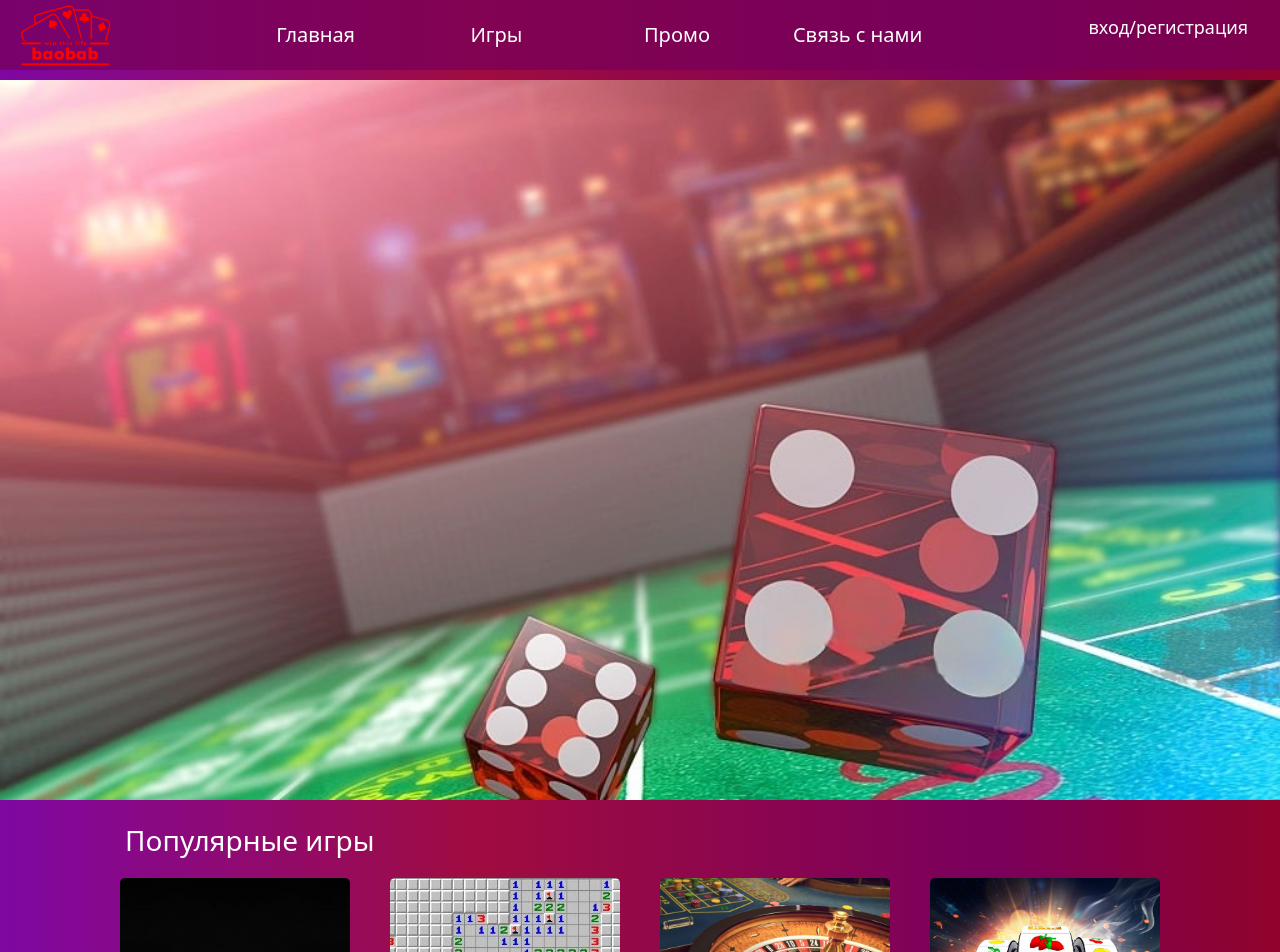
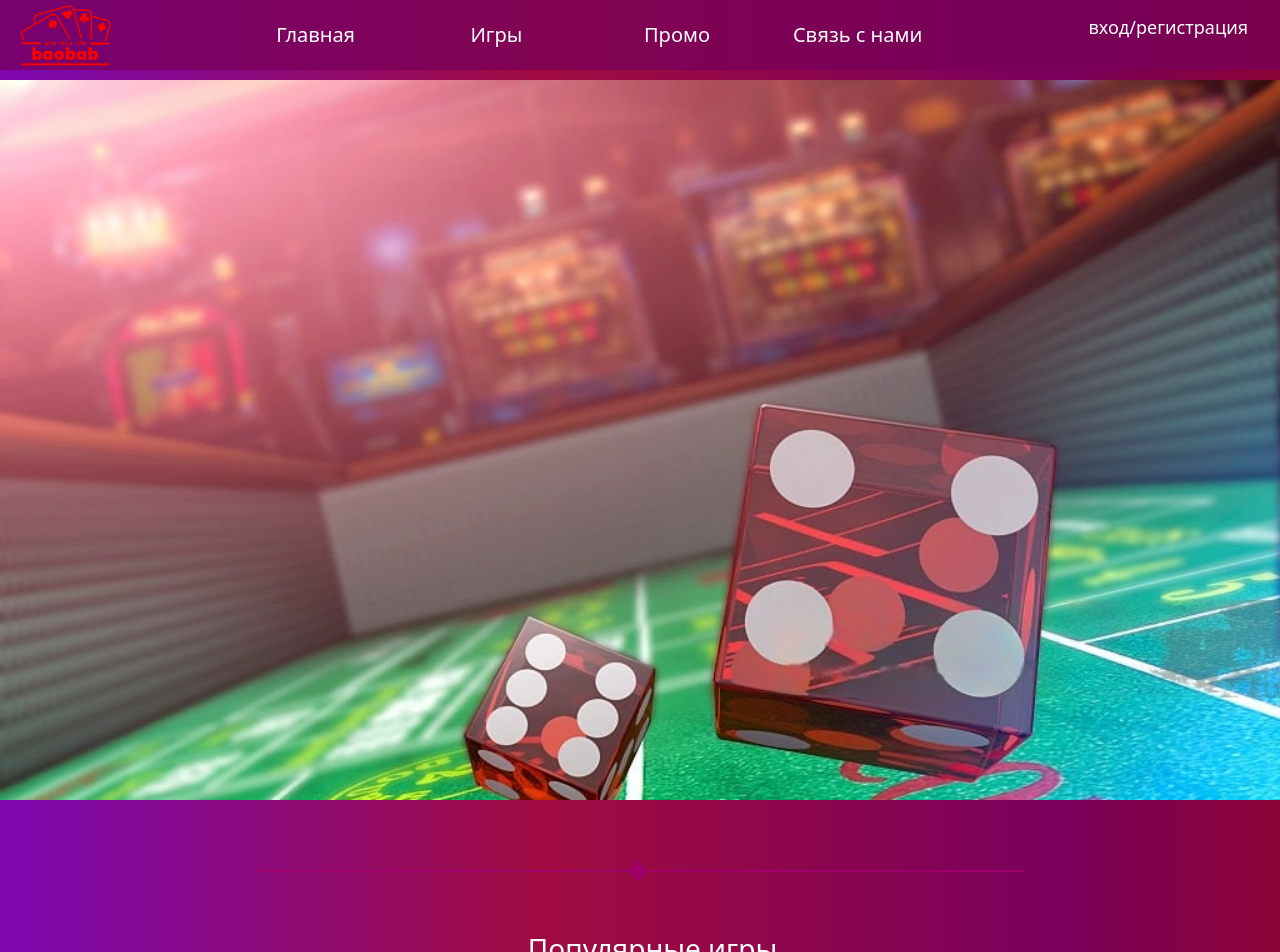
Before and after one commit to Uvoi/Casino, a React (Create React App) app: page / in a window 1280 px wide. Shown: the top 952 px of the page. Built offline with nearby package versions, Linux system fonts and the light colour scheme; no server answers.

Commit message:
+Страница для редиректов, +редирект неавторизированных пользователей

```diff
--- a/src/components/Header/Header.jsx
+++ b/src/components/Header/Header.jsx
@@ -15,13 +15,16 @@ const Header = ({User, Money, ParentUpdate })=>
 
     const [money, setMoney] = useState(null);
     const [user, setUser] = useState({ name: "", email: "" });
+    const [modalActive, setModalActive] = useState(false);
 
 
     useEffect(() => {
         setUser(User);
         setMoney(Money);
 
-        if ((user["name"] !== undefined) && (user["email"] !== undefined))
+        // console.log(User["name"],"-name")
+        // console.log(User["email"],"-email")
+        if ((User["name"] != undefined) && (User["email"] != undefined))
         {
             document.getElementById('login').style.display = 'none';
             document.getElementById('login').style.visibility = 'hidden';
@@ -29,13 +32,14 @@ const Header = ({User, Money, ParentUpdate })=>
             document.getElementById('user').style.visibility = 'visible';
         }
 
-        if ((user["name"] === "") && (user["email"] === ""))
+        if ((User["name"] == undefined) && (User["email"] == undefined))
         {
             document.getElementById('user').style.display = 'none';
             document.getElementById('user').style.visibility = 'hidden';
             document.getElementById('login').style.display = 'inline-flex';
             document.getElementById('login').style.visibility = 'visible';
         }
+        // console.log("obnovaa")
       }, [Money, User, ParentUpdate]);
 
 
@@ -49,7 +53,7 @@ const Header = ({User, Money, ParentUpdate })=>
 
 
 
-    const [modalActive, setModalActive] = useState(false)
+
     return(
         <div id="header" className="row">
         <div id="logo" className="col-lg-2">
--- /dev/null
+++ b/src/components/Null.jsx
@@ -0,0 +1,21 @@
+import React, { useState } from 'react';
+import Modal from './Modal/Modal';
+import Login from '../pages/Login/Login';
+// import './NullStyles.css'
+
+const Null = ({auth=false, ParentUpdate})=>
+{
+    const [modalActive, setModalActive] = useState(auth)
+    return(
+        <div style={{height:"60vh", display:"flex", justifyContent:"center", flexDirection:"column", textAlign:"center"}}>
+            <Modal active = {modalActive} setActive={setModalActive}>
+                <Login active = {modalActive} setActive={setModalActive} ParentUpdate={ParentUpdate}/>
+            </Modal>
+             <h4 style={{color:"white", marginBottom:"10vh"}}>Вероятно вы попали на эту страницу потому что не авторизованы</h4>
+             <div><button style={{width:"15vw"}} onClick={()=>{setModalActive(true)}}>Авторизоваться</button></div>
+
+        </div>
+   );
+};
+
+export default Null;
--- a/src/components/Snowfall/Snowfall.jsx
+++ b/src/components/Snowfall/Snowfall.jsx
@@ -16,8 +16,13 @@ const Snowfall = ({ children }) => {
       snowflake.style.fontSize = `${Math.random() * 20 + 10}px`; // Размер символа
 
       // Используйте ref, чтобы получить доступ к контейнеру снежинок
-      const snowflakesContainer = document.getElementById('snowflakes-container');
-      snowflakesContainer.appendChild(snowflake);
+      try {
+        const snowflakesContainer = document.getElementById('snowflakes-container');
+        snowflakesContainer.appendChild(snowflake);
+      } catch (error) {
+
+      }
+
 
       snowflake.addEventListener('animationiteration', () => {
         snowflake.style.left = `${endX}px`;
--- a/src/pages/Games/Games.jsx
+++ b/src/pages/Games/Games.jsx
@@ -52,7 +52,7 @@ const Games = (props) => {
             </GameList>
 
 
-            <GameList title={"Удача"}>
+            <GameList title={"Испытай удачу"}>
                 <GamePreview image = {mine} title={'Минное поле'} link = {"/games/guessinggame"}/>
                 <GamePreview image = {roulette} title={'Рулетка'} link = {"/games/roulettegame"}/>
                 <GamePreview image = {rouletteslider} title={'Горизонтальная рулетка'} link = {"/games/rouletteslidergame"}/>
--- a/src/pages/Home/Home.jsx
+++ b/src/pages/Home/Home.jsx
@@ -12,13 +12,10 @@ import scratch from '../../images/scratch.jpg'
 import rouletteslider from '../../images/rouletteslider.png'
 import christmas_slots from '../../images/games_themes/slots_game/christmas_slots.jpg';
 import christmas_shell from '../../images/games_themes/shell_game/shell_game_christmas.jpg';
-import christmas_scratch from '../../images/games_themes/scratch_game/scratch.jpg'
+import "./HomeStyles.css"
 
 const Home = (props)=>
 {
-
-  // const [user, setUser] = useState({ name: "", email: "" });
-
 
   axios.defaults.withCredentials = true;
   const check = () => {
@@ -70,7 +67,8 @@ const Home = (props)=>
       <button onClick={del}>delete</button>
       <button onClick={get_money}>mon</button> */}
 
-            <br style={{margin:"50px"}}/>
+            {/* <br style={{margin:"50px"}}/> */}
+            <hr className='separ'/>
             <GameList title={"Популярные игры"}>
                 <GamePreview image = {shell} title={'Наперстки'} link = {"/games/shellgame"}/>
                 <GamePreview image = {mine} title={'Минное поле'} link = {"/games/guessinggame"}/>
@@ -81,6 +79,7 @@ const Home = (props)=>
                 <GamePreview image = {christmas_slots} title={'Новогодние слоты'} link = {"/games/SlotsGameChristmas"}/>
                 <GamePreview image = {christmas_shell} title={'Новогодние наперстки'} link = {"/games/ShellGameChristmas"}/>
             </GameList>
+            <a href="/profile">aaaaaaaaaaaaa</a>
     </div>
   );
 };
--- /dev/null
+++ b/src/pages/Home/HomeStyles.css
@@ -0,0 +1,32 @@
+.separ::after
+{
+    background: #a1006c;
+    content: "";
+    height: 14px;
+    margin: -8px auto auto -8px;
+    position: absolute;
+    transform: rotate(-45deg);
+    width: 14px;
+    left: 25%;
+    margin-left: 24.3%;
+}
+.separ
+{
+    text-align: center;
+    border-top: 2px solid #a1006c;
+    width: 60%;
+    clear: both;
+    margin-left:0;
+    opacity: 0.9;
+    margin: 70px 0 60px 0;
+}
+
+#homePage
+{
+    text-align: center;
+    display: flex;
+    justify-content: center;
+    flex-direction: column;
+    align-items: center;
+    /* background-color: #fff; */
+}
--- a/src/pages/Profile/Profile.jsx
+++ b/src/pages/Profile/Profile.jsx
@@ -4,9 +4,10 @@ import "./ProfileStyles.css";
 import axios from 'axios';
 import BanckCard from '../../components/BankCard/BankCard';
 import { useNotification } from '../../components/Notification/Notification';
-
+import { useNavigate } from 'react-router-dom';
 
 const Profile = ({ User, ParentUpdate }) => {
+  const navigate = useNavigate();
 
   const showNotification = useNotification();
     axios.defaults.withCredentials = true;
@@ -50,10 +51,11 @@ const Profile = ({ User, ParentUpdate }) => {
           // использование данных сессии
         })
         .catch(error => {
-          console.log("ошибка блять!");
+          console.log("ошибка!");
           console.log(error);
         });
         ParentUpdate()
+        navigate('/');
     }
 
 
@@ -78,7 +80,7 @@ const Profile = ({ User, ParentUpdate }) => {
           </div>
         </div>
       </div>
-      <hr/>
+      <hr className='separ'/>
       <h2>Пополнение и вывод средств</h2>
       <div id="profile_cards">
         <BanckCard ParentUpdate={ParentUpdate}/>
--- a/src/pages/Profile/ProfileStyles.css
+++ b/src/pages/Profile/ProfileStyles.css
@@ -88,9 +88,44 @@
   margin: 5% 0 4% 0;
 
 
+
 }
 
 #Profile_wrapper
 {
   margin-top: 15vh;
+  /* display: flex;
+  justify-content: center;
+  flex-direction: column; */
+
 }
+
+#Profile_wrapper .separ
+{
+  margin-left: 21%;
+
+
+}
+
+.separ::after
+{
+    background: #a1006c;
+    content: "";
+    height: 14px;
+    margin: -8px auto auto -8px;
+    position: absolute;
+    transform: rotate(-45deg);
+    width: 14px;
+    left: 25%;
+    margin-left: 24.3%;
+}
+.separ
+{
+    text-align: center;
+    border-top: 2px solid #a1006c;
+    width: 60%;
+    clear: both;
+    margin-left:0;
+    opacity: 0.9;
+    margin: 70px 0 60px 0;
+}
--- a/src/pages/Promo/Promo.jsx
+++ b/src/pages/Promo/Promo.jsx
@@ -8,13 +8,16 @@ import christmas_shell from '../../images/games_themes/shell_game/shell_game_chr
 import christmas_scratch from '../../images/games_themes/scratch_game/scratch.jpg'
 import roulettes from '../../images/games_themes/roulettes_game/roulettes.jpg'
 import guessing_christmas from '../../images/games_themes/guessing_game/guessing.jpg'
+import Snowfall from '../../components/Snowfall/Snowfall';
 const Promo = ()=>
 {
 
 
 
     return(
-        <div id='promo'>
+        <div id='promo' style={{marginTop:"120px"}}>
+            <Snowfall/>
+            <div id="promo_wrapper">
             <GameList title={"Новогодние игры"}>
                 <GamePreview image = {christmas_slots} title={'Новогодние слоты'} link = {"/games/SlotsGameChristmas"}/>
                 <GamePreview image = {christmas_shell} title={'Новогодние наперстки'} link = {"/games/ShellGameChristmas"}/>
@@ -22,6 +25,7 @@ const Promo = ()=>
                 <GamePreview image = {roulettes} title={'Н. горизонтальная рулетка'} link = {"/games/RouletteSliderGameChristmas"}/>
                 <GamePreview image = {guessing_christmas} title={'Новогоднее минное поле'} link = {"/games/GuessingGameChristmas"}/>
             </GameList>
+            </div>
             <p style={{color:"white", margin:"50px 0 -50px 125px", fontSize:"18px"}}>До конца зимы вас ждут новые <span style={{color:"blue"}}>
                 Новогодние игры</span>. Шансы во всех новогодних играх были повышены на <span style={{color:"red", }}>50% ! </span>
             Спешите сыграть, время ограничено!</p>
--- a/src/pages/Promo/PromoStyles.css
+++ b/src/pages/Promo/PromoStyles.css
@@ -0,0 +1,20 @@
+#promo
+{
+    display: flex;
+    flex-direction: column;
+    justify-content: center;
+    text-align: center;
+}
+#promo_wrapper
+{
+    background-color: #ffffff3f;
+    backdrop-filter: blur(100vh);
+    margin: 0 20vh;
+    padding: 40px 0px;
+}
+
+#promo .game_wrapper
+{
+    margin: 0;
+    padding: 0;
+}
--- a/src/pages/gamesFolder/ShellGame/ShellGame.jsx
+++ b/src/pages/gamesFolder/ShellGame/ShellGame.jsx
@@ -35,6 +35,7 @@ const ShellGame = ({curMoney, ParentUpdate, ballIco="", cupIco="", title="Игр
 
   async function cupsUp()
   {
+    try {
       controlsCup1.start({
         y:-50,
         // transition: {duration: 2},
@@ -52,13 +53,20 @@ const ShellGame = ({curMoney, ParentUpdate, ballIco="", cupIco="", title="Игр
         opacity:1,
         y:70,
       });
+    } catch (error) {
+
+    }
   }
 
   async function cupsDown() {
+    try {
       controlsCup1.start({ y: 0 });
       controlsCup2.start({ y: 0 });
       await controlsCup3.start({ y: 0 });
       controlsBall.start({ y: 70 });
+    } catch (error) {
+
+    }
 }
 
 
@@ -133,6 +141,7 @@ const ShellGame = ({curMoney, ParentUpdate, ballIco="", cupIco="", title="Игр
     setCupsIsUp(false);
     await cupsDown()
 
+    try {
       controlsCup1.start({
         x: ['193%', '0%', '193%', '0%', '193%', '0%', '193%', '0%', '193%', '0%'],
         transition: {duration: 2},
@@ -153,6 +162,9 @@ const ShellGame = ({curMoney, ParentUpdate, ballIco="", cupIco="", title="Игр
         x: ['-193%', '0%', '-193%', '0%', '-193%', '0%', '-193%', '0%', '-193%', '0%'],
         transition: {duration: 2},
       });
+    } catch (error) {
+
+    }
 
     setShuffling(false);
   };
```
Also changed, not shown: src/components/Content/Content.jsx (+92 -14 lines), 1 other file (tests, documents, lock files or other folders). Lines whose indentation alone changed are shown as unchanged.
